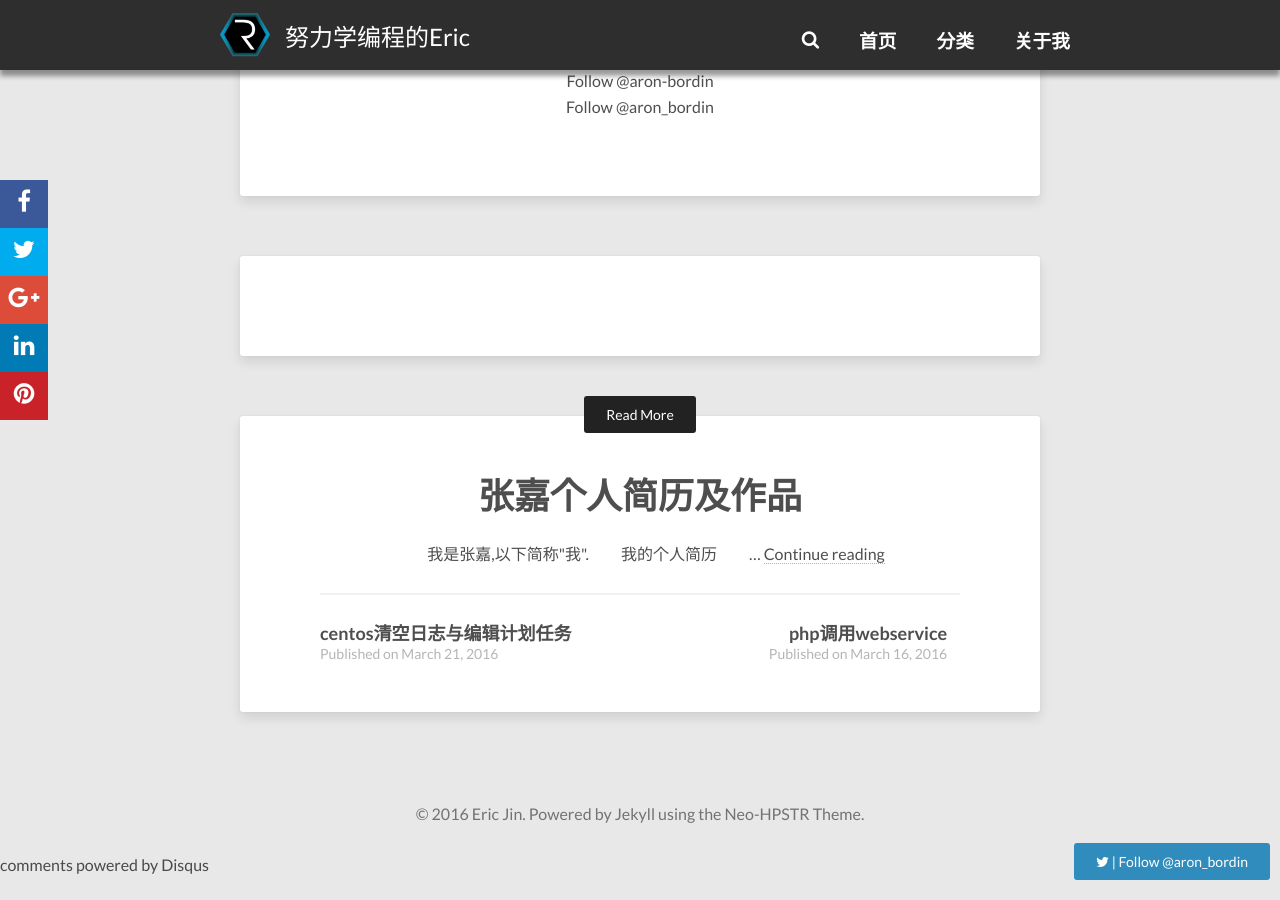
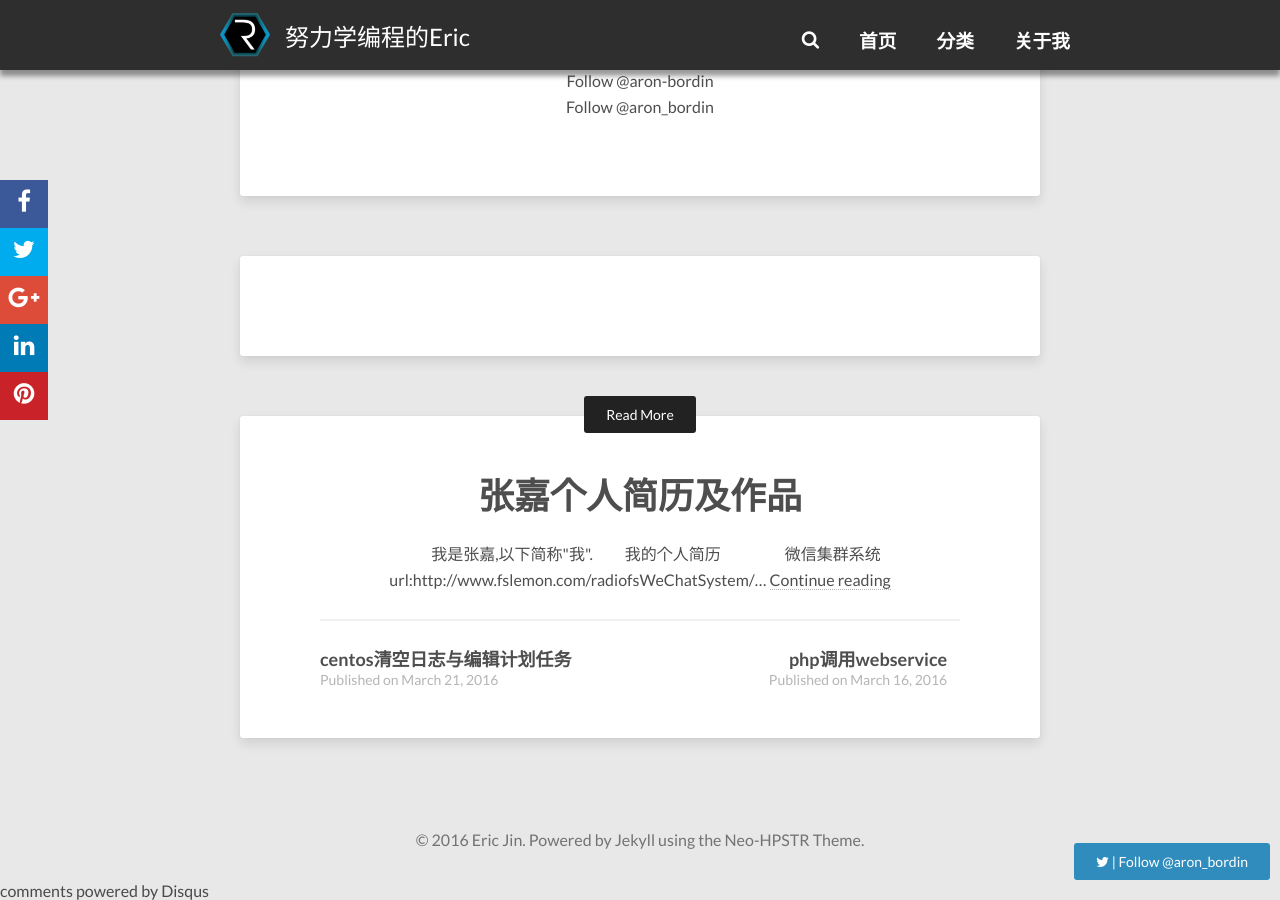
Before and after one commit to 352512482/Eric, a Jekyll site: the page built from _posts/2016-03-10-转一篇关于AIphaGo的文章.markdown, in a window 1280 px wide and 900 px high, scrolled down 1057 px. Built offline with Jekyll 4.4.1, drawn with Linux system fonts in a browser that asks for light colours; nearby versions of some CDN libraries; comment, search, counter and statistics services are not loaded.

Commit message:
提交新文章

```diff
--- a/_posts/2016-04-10-UI设计作品.markdown
+++ b/_posts/2016-04-10-UI设计作品.markdown
@@ -8,4 +8,5 @@ category: UI设计
 　　我是张嘉,以下简称"我".<br />
 　　我的个人简历<br />
 　　<img src="/eric/images/UIdesigner-ZJ.jpg" />
+　　微信集群系统url:http://www.fslemon.com/radiofsWeChatSystem/
 </p>
```
